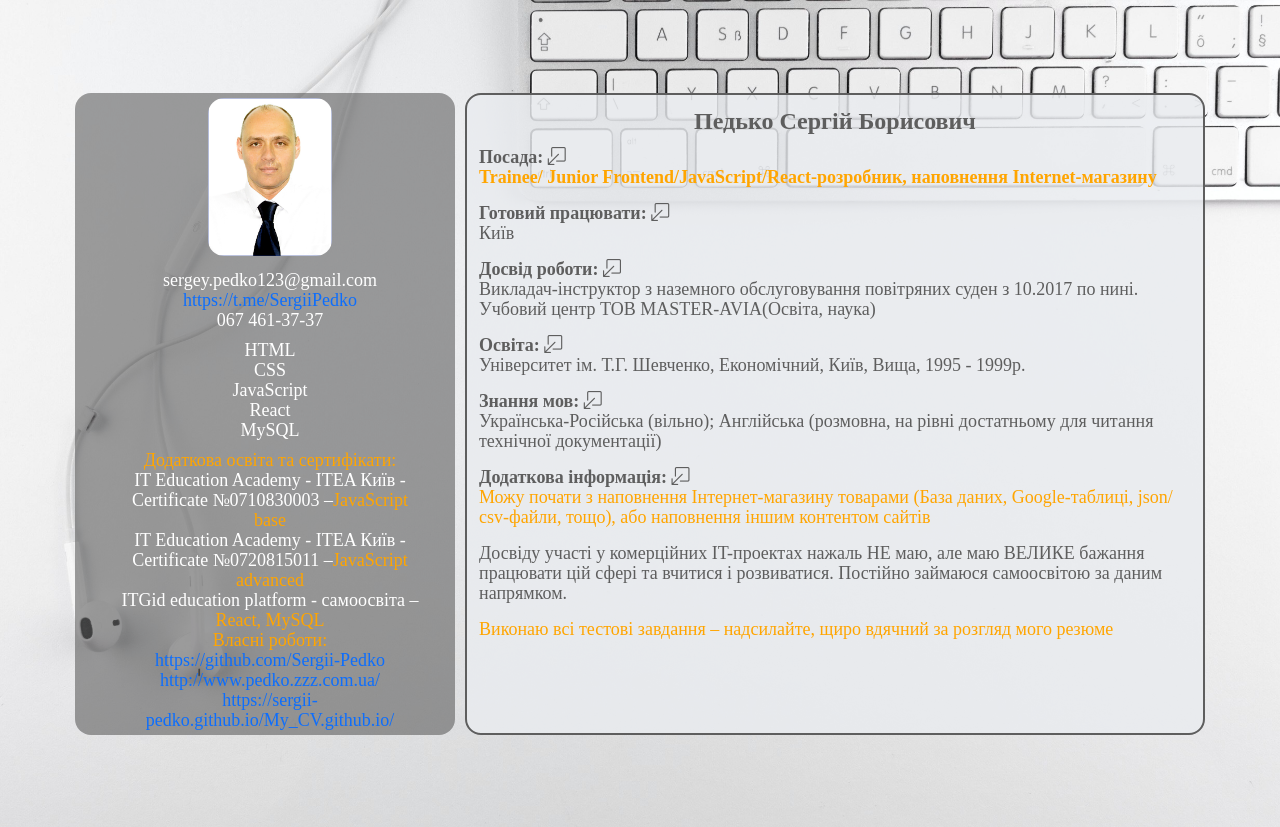
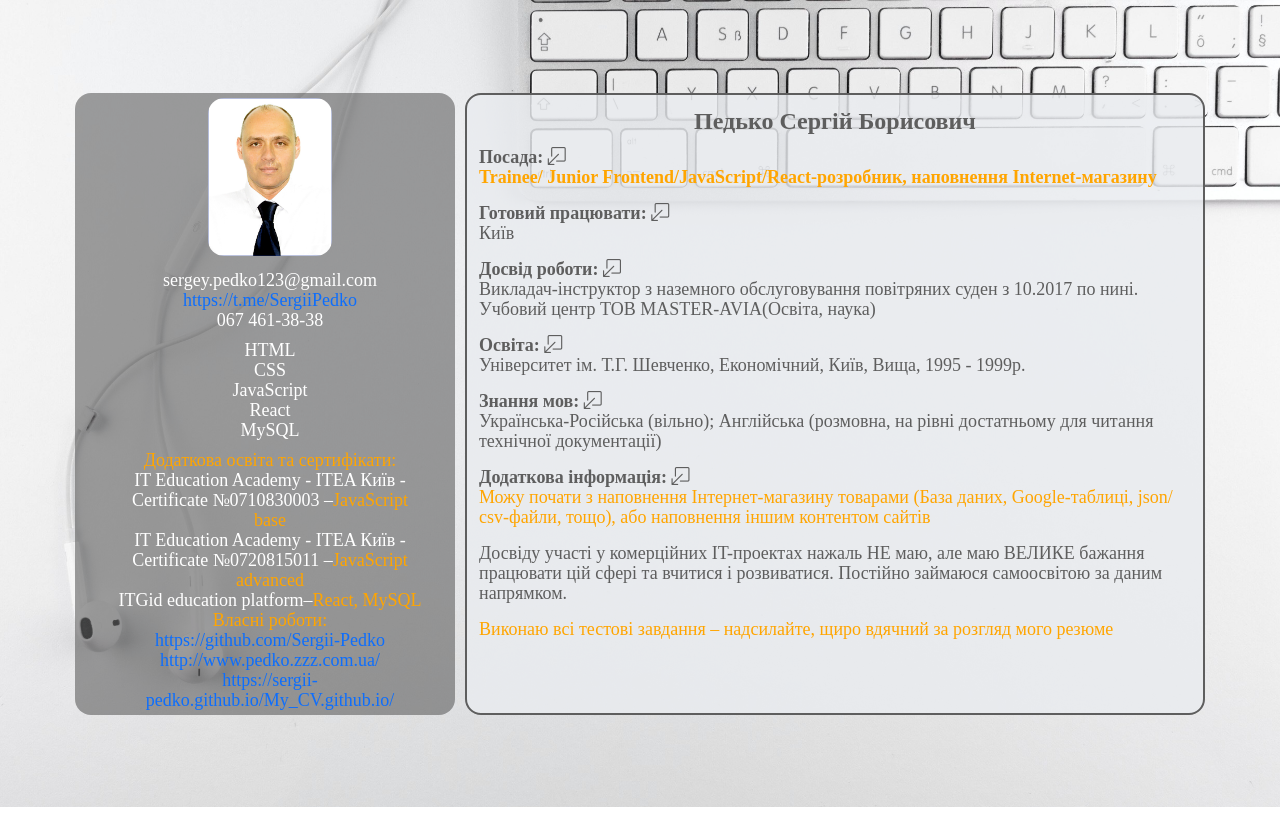
Before and after one commit to Sergii-Pedko/My_CV, a plain HTML site: page index.html in a window 1280 px wide. Drawn offline with nearby package versions, Linux system fonts and the light colour scheme.

Commit message:
Именил номер телефона

```diff
--- a/index.html
+++ b/index.html
@@ -31,7 +31,7 @@
                   <div class="block-1">
                     <p>sergey.pedko123@gmail.com</p>
                     <a href="https://t.me/SergiiPedko" target="_blank">https://t.me/SergiiPedko</a>
-                    <p>067 461-37-37</p>
+                    <p>067 461-38-38</p>
                   </div>
                 </div>
                 <div class="col-md-12 cl">
@@ -48,7 +48,7 @@
                     <ul>
                       <li>IT Education Academy - ITEA Київ - Certificate №0710830003 –<span style="color: orange;">JavaScript base</span></li>
                       <li>IT Education Academy - ITEA Київ - Certificate №0720815011 –<span style="color: orange;">JavaScript advanced</span></li>
-                      <li>ITGid education platform - самоосвіта –<span style="color: orange;">React, MySQL</span></li>
+                      <li>ITGid education platform–<span style="color: orange;">React, MySQL</span></li>
                     </ul>
 
                     <P><span style="color: orange;">Власнi роботи:</span></P>
```
